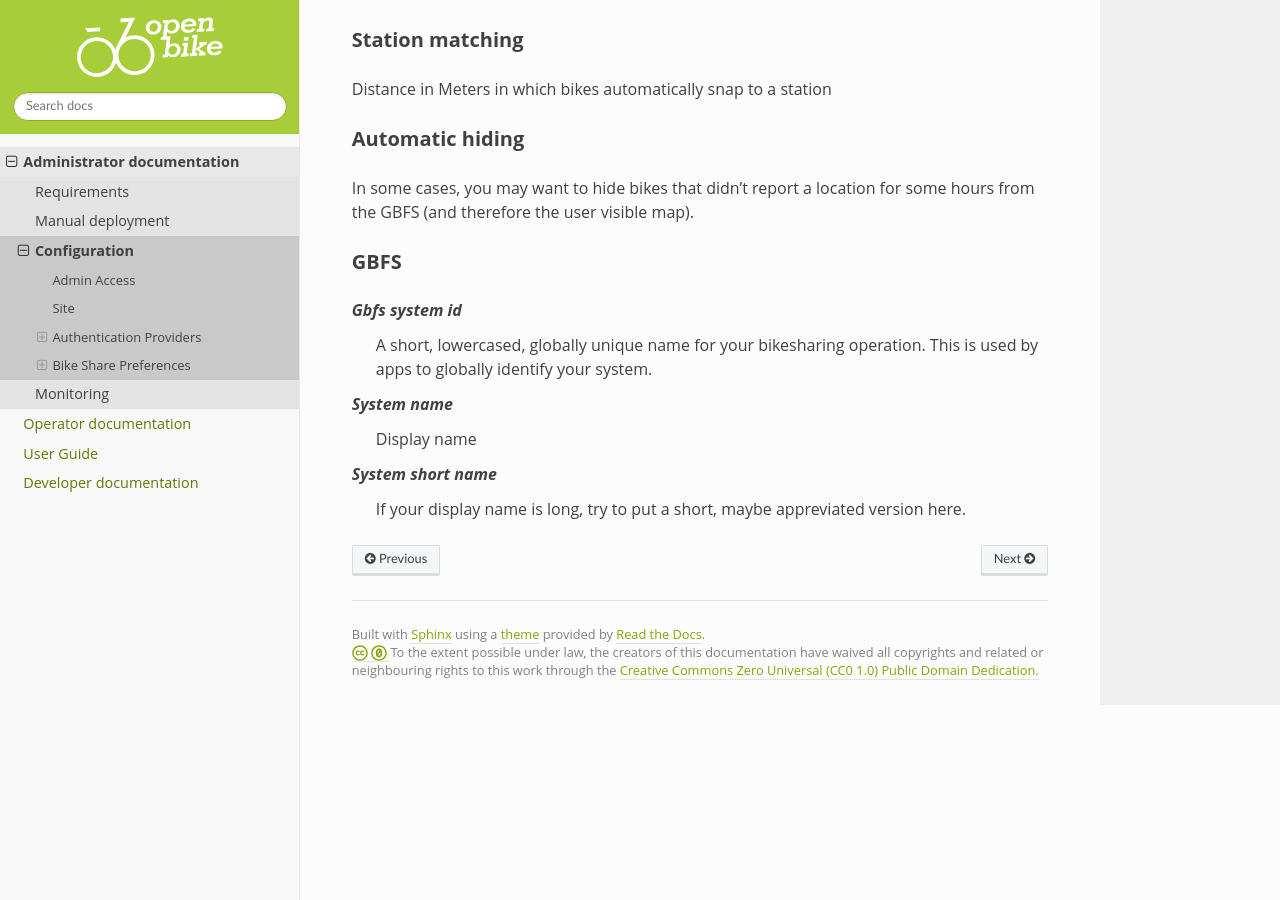
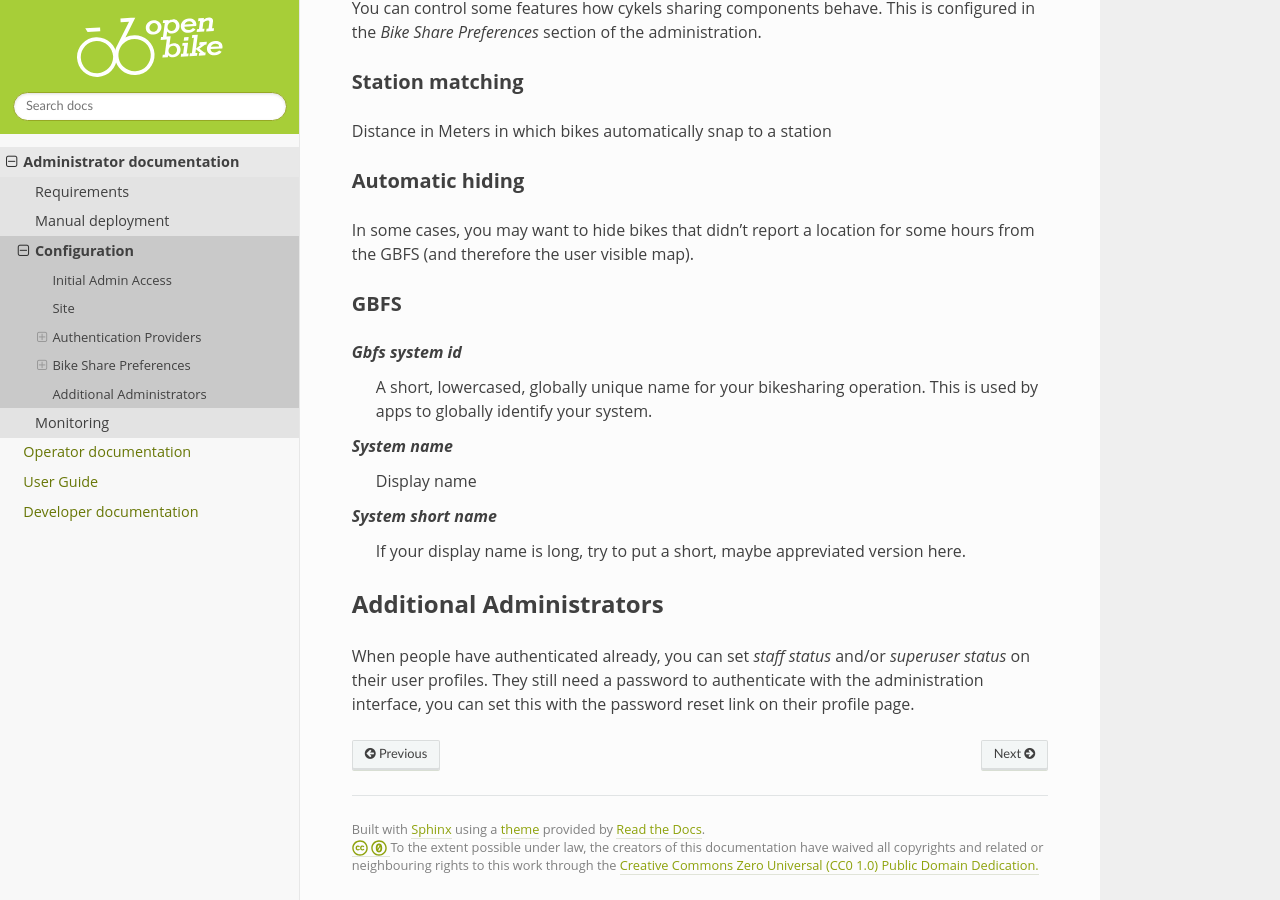
Before and after one commit to transportkollektiv/openbike, a Sphinx documentation site: the page built from docs/administrator/configuration.rst, in a window 1280 px wide and 900 px high, scrolled down 2046 px. Built offline with Sphinx 7.4.7 and the Read the Docs theme 2.0.0, drawn with Linux system fonts in a browser that asks for light colours; pages that are not in the unit, such as notebooks, are missing from menus; before the commit the page ends 2751 px from its top, so only the background shows below that; some of the changed lines change nothing that is shown; some of the changed text lies outside the part shown.

Commit message:
docs: initial admin access, add section about additional users with administrative rights

```diff
--- a/docs/administrator/configuration.rst
+++ b/docs/administrator/configuration.rst
@@ -9,19 +9,13 @@
 
 Only in some edge cases you may have to directly modify the ``cykel/settings.py``.
 
-Admin Access
-------------
+Initial Admin Access
+--------------------
 
-For your first user with administrative rights, use djangos default way to `create a superuser`_:
+For your first user with administrative rights, use djangos default way to `create a superuser`_. Don't forget to run this as ``openbike`` and apply the venv::
 
-::
-
-	$ python manage.py createsuperuser
-
-
-.. todo:: expand this, add a section about how to add more people with administrative rights
-
-.. todo:: add a section about how to add more people with view only operation rights
+	$ source /srv/openbike/venv/bin/activate
+	(venv)$ python3 manage.py createsuperuser
 
 Site
 ----
@@ -90,4 +84,9 @@
 	If your display name is long, try to put a short, maybe appreviated version here.
 
 
+Additional Administrators
+-------------------------
+
+When people have authenticated already, you can set *staff status* and/or *superuser status* on their user profiles. They still need a password to authenticate with the administration interface, you can set this with the password reset link on their profile page.
+
 .. _create a superuser: https://docs.djangoproject.com/en/2.2/ref/django-admin/#createsuperuser
```
